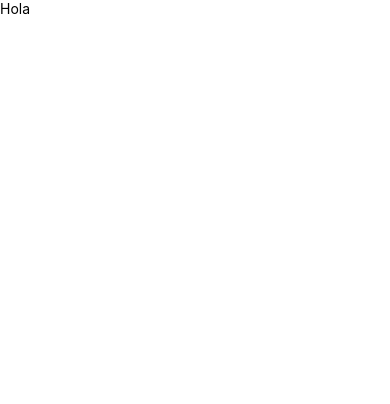
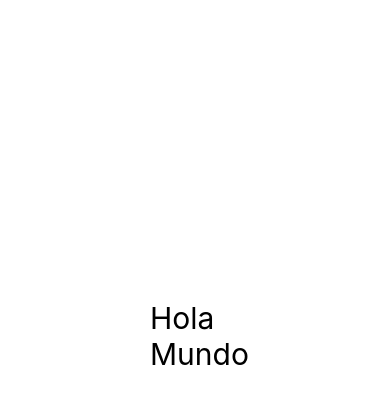
Before and after one commit to jdbolivarhlanz/rn_hola_mundo, a React Native app: screen / in a window 390 px wide. Shown: the top 404 px of the page. Built offline with nearby package versions, Linux system fonts and the light colour scheme.

Commit message:
finalizado el componente principal

```diff
--- a/App.tsx
+++ b/App.tsx
@@ -1,5 +1,20 @@
-import { Text } from "react-native";
+import { StyleSheet, Text, View } from "react-native";
 
 export default function App(){
-  return <Text>Hola</Text>
+  return (
+    <View style={styles.estiloContenedor}>
+      <Text style={styles.estiloTexto}>Hola</Text>
+      <Text style={styles.estiloTexto}>Mundo</Text>
+    </View>
+  )
 }
+
+const styles = StyleSheet.create({
+  estiloContenedor: {
+    marginTop:300,
+    marginLeft:150
+  },
+  estiloTexto:{
+    fontSize:30
+  }
+})
```
